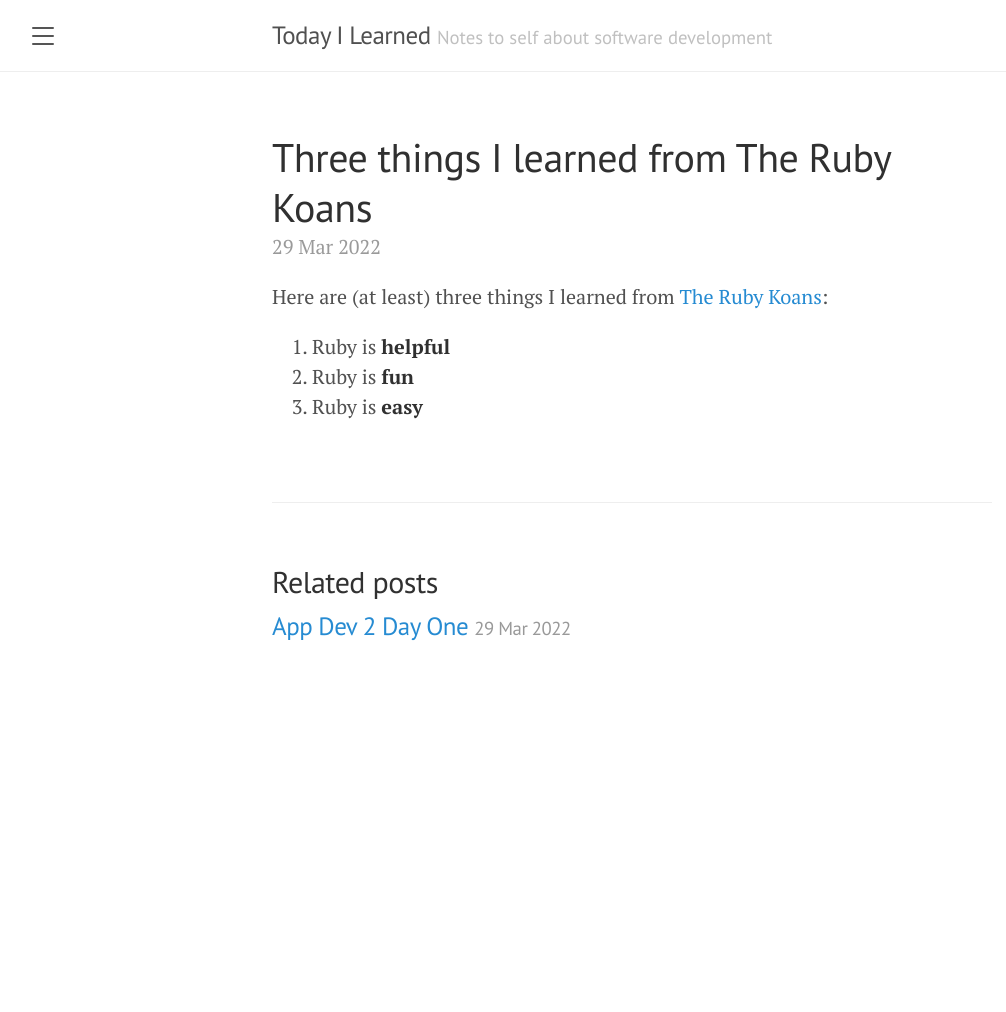
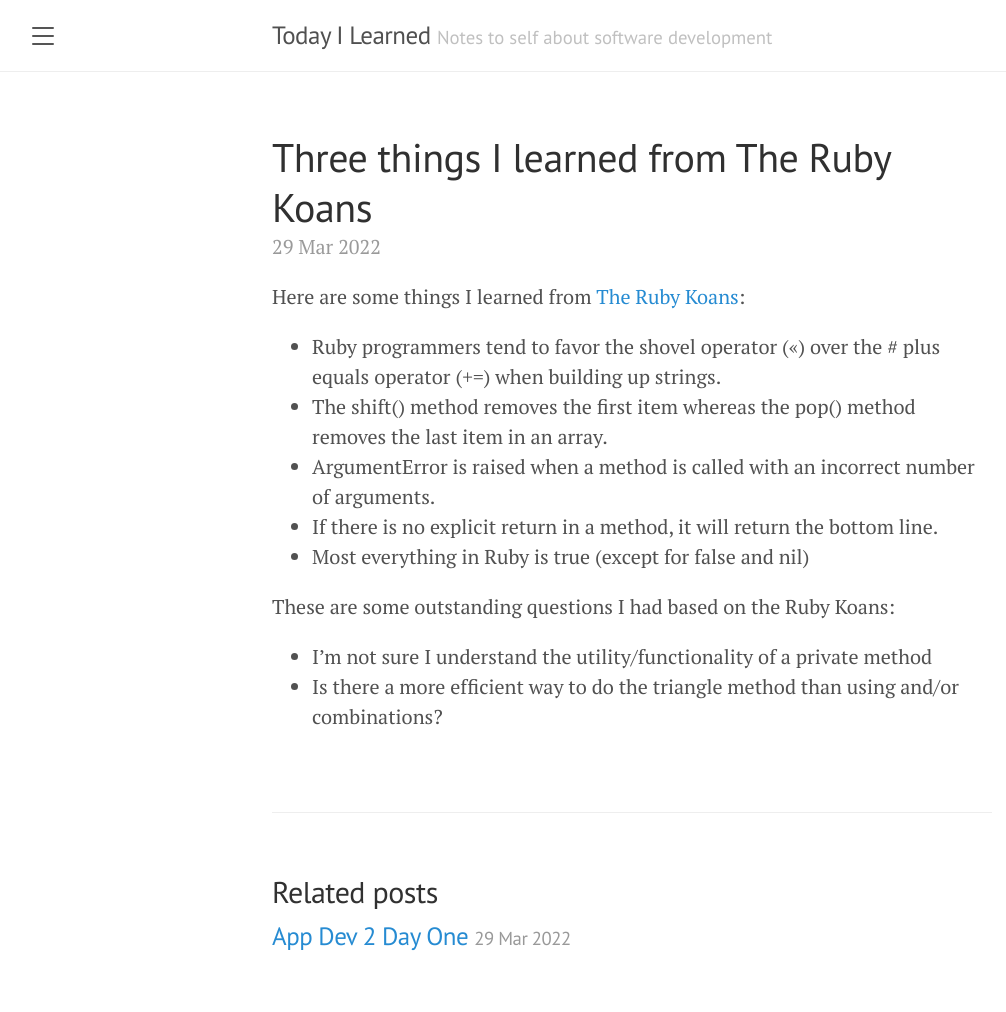
Before and after one commit to cbulzoni/journal, a Jekyll site: the page built from _posts/2022-03-29-three-things-i-learned-from-the-ruby-koans.md, in a window 1280 px wide. Shown: the whole page, without its empty margins (8-1014 px from the left). Built offline with Jekyll 4.4.1, drawn with Linux system fonts in a browser that asks for light colours; before the commit the page ends 900 px from its top, so only the background shows below that.

Commit message:
Update 2022-03-29-three-things-i-learned-from-the-ruby-koans.md

```diff
--- a/_posts/2022-03-29-three-things-i-learned-from-the-ruby-koans.md
+++ b/_posts/2022-03-29-three-things-i-learned-from-the-ruby-koans.md
@@ -3,8 +3,15 @@ layout: post
 title: Three things I learned from The Ruby Koans
 ---
 
-Here are (at least) three things I learned from [The Ruby Koans](http://rubykoans.com/):
+Here are some things I learned from [The Ruby Koans](http://rubykoans.com/):
 
-  1. Ruby is **helpful**
-  2. Ruby is **fun**
-  3. Ruby is **easy**
+ - Ruby programmers tend to favor the shovel operator (<<) over the # plus equals operator (+=) when building up strings.
+ - The shift() method removes the first item whereas the pop() method removes the last item in an array.
+ - ArgumentError is raised when a method is called with an incorrect number of arguments.
+ - If there is no explicit return in a method, it will return the bottom line.
+ - Most everything in Ruby is true (except for false and nil)
+
+These are some outstanding questions I had based on the Ruby Koans:
+
+ - I'm not sure I understand the utility/functionality of a private method
+ - Is there a more efficient way to do the triangle method than using and/or combinations?
```
